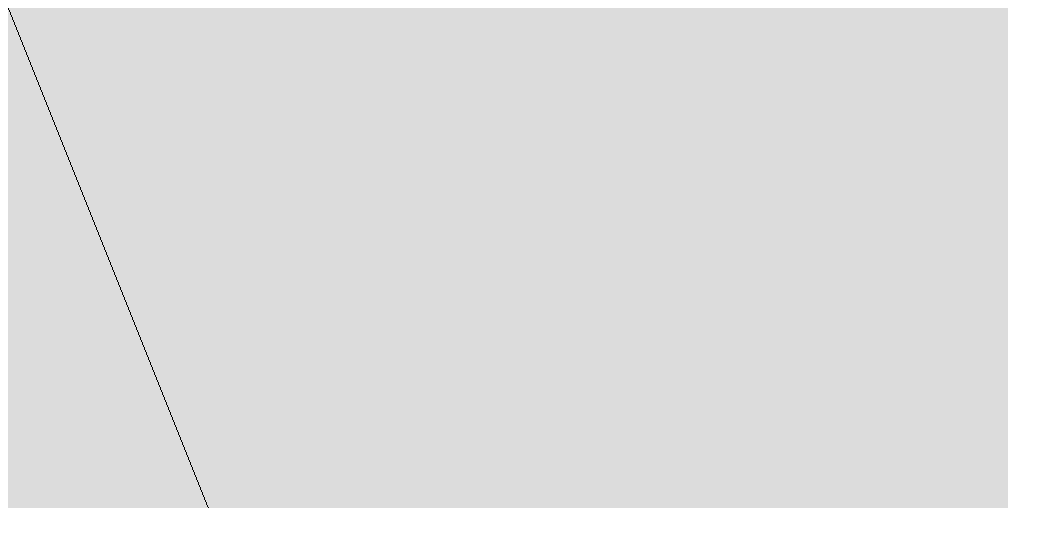
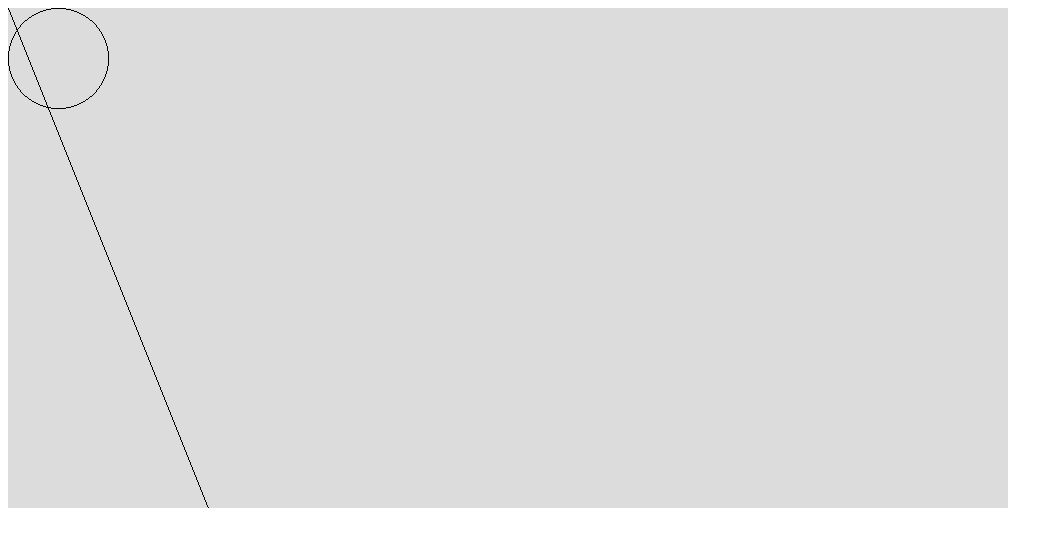
Before and after one commit to fuWenMr/-, a plain HTML site: page a01/index.html in a window 1280 px wide. Shown: the whole page, without its empty margins (0-1063 px from the left). Drawn offline with Linux system fonts and the light colour scheme.

Commit message:
圆弧转换算法

```diff
--- a/a01/index.html
+++ b/a01/index.html
@@ -21,6 +21,7 @@
     </body>
     <script src="./js/tool.js"></script>
     <script src="./js/line.js"></script>
+    <script src="./js/geometry.js"></script>
     <script src="./js/ui.js"></script>
     <script src="./js/test.js"></script>
 </html>
--- /dev/null
+++ b/a01/js/geometry.js
@@ -0,0 +1,69 @@
+{
+    //由八分之一圆弧扩展到整个圆弧
+    let toAllCircle = function(points)
+    {
+        var temp = points.slice(0);
+        points.forEach(p=>{
+            temp.push({x:p.y,y:p.x});
+        });
+        points = temp.slice(0);
+        points.forEach(p=>{
+            temp.push({x:p.x,y:-p.y});
+        });
+        points = temp.slice(0);
+        points.forEach(p=>{
+            temp.push({x:-p.x,y:p.y});
+        });
+        return temp;
+    }
+
+    let zCricle_zhongDian = function(o,r,res=[]){
+        //首先看作圆心为(0,0)的圆，运算出点之后加上真正的圆心偏移量 d为顶点向右第一个点的判定表达式
+        //每次判断两个候选点中点与圆的位置关系
+        var x=0,y=r,d=1.25-r;
+        res.push({x,y});
+        while(x<=y)
+        {
+            if(d<0)
+            {
+                d+=2*x+3;
+            }
+            else
+            {
+                d+=2*(x-y)+5;y--;
+            }
+            x++;
+            res.push({x,y});
+        }
+        res = toAllCircle(res);
+        res.forEach(p=>{
+            p.x+=o.x;
+            p.y+=o.y;
+        })
+        return res;
+    };
+    /**
+     * @methid 绘制圆的方法
+     * @param {*} o
+     * @param {*} r
+     * @param {*} color
+     * @param {*} res
+     */
+    function drawCircle(o,r,color)
+    {
+        o = toP(o);
+        var fun = zCricle_zhongDian;
+        var points = fun(o,r);
+        points.forEach(p=>{
+            draw(p,color);
+        })
+    }
+    function drawRect(startP,w,h,color,res=[])
+    {
+        return res;
+    }
+    function drawPolygon(points,color,res=[])
+    {
+        return res;
+    }
+}
--- a/a01/js/line.js
+++ b/a01/js/line.js
@@ -5,9 +5,6 @@
     * @param {*} point2
     */
     let getK = function(p1,p2){
-        //取整数
-        p1.x = parseInt(p1.x); p1.y = parseInt(p1.y);
-        p2.x = parseInt(p2.x); p2.y = parseInt(p2.y);
         //大小排序
         if(p1.x>p2.x)
         {
@@ -132,7 +129,7 @@
         var fun = zLine_BresenHam;
         var points = fun(p1,p2,k);console.log(points);
         points.forEach( p=>{
-            draw(p, flag, color);
+            draw(p, color, flag);
         } );
     }
 }
--- a/a01/js/test.js
+++ b/a01/js/test.js
@@ -5,3 +5,4 @@
 
 
 drawLine([0,0], [200,500]);
+drawCircle([50,50],50);
--- a/a01/js/tool.js
+++ b/a01/js/tool.js
@@ -13,7 +13,7 @@ const config = {
 /*
  *绘制点的方法
  */
-function draw(p,isInversion,color="#000")
+function draw(p,color="#000",isInversion)
 {
     var {x,y} = p;
     ctx1.fillStyle = color;
@@ -25,6 +25,8 @@ function draw(p,isInversion,color="#000")
     ctx1.fillRect(x*basicSize,y*basicSize,basicSize,basicSize);
 }
 
-function toP(arr){
-    return {x:arr[0],y:arr[1]}
+function toP(arr)
+{
+    //对象化  取整数
+    return {x:parseInt(arr[0]),y:parseInt(arr[1])}
 }
```
Also changed, not shown: 1 other file.
